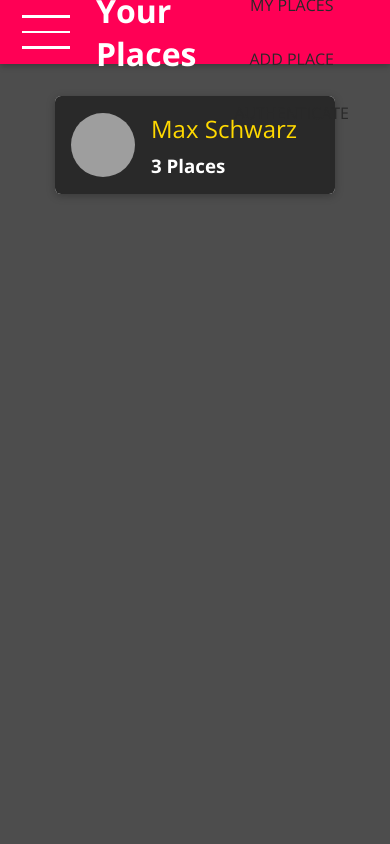
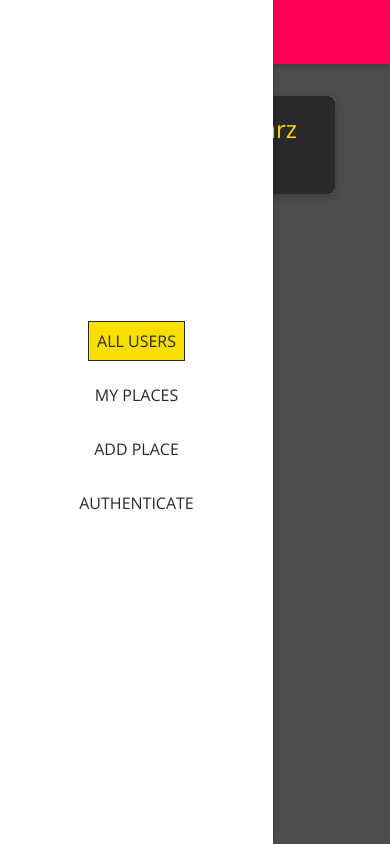
Before and after one commit to bashiroglu/learning-react-locationsapp-1, a React (Create React App) app: page / in a window 390 px wide. Built offline with nearby package versions, Linux system fonts and the light colour scheme; grey boxes are pictures that could not be loaded.

Commit message:
added side drawer comp for mobile view, used reactdom.createportals for first time

```diff
--- a/public/index.html
+++ b/public/index.html
@@ -28,6 +28,7 @@
   </head>
   <body>
     <noscript>You need to enable JavaScript to run this app.</noscript>
+    <div id="drawer-hook"></div>
     <div id="root"></div>
     <!--
       This HTML file is a template.
--- a/src/shared/components/navigation/MainNavigation.js
+++ b/src/shared/components/navigation/MainNavigation.js
@@ -3,10 +3,21 @@ import { Link } from 'react-router-dom';
 
 import MainHeader from './MainHeader';
 import NavLinks from './NavLinks';
+import SideDrawer from './SideDrawer';
+
 import './MainNavigation.css';
 
 const MainNavigation = props => {
   return (
+    <React.Fragment>
+      {/* react fragment won't be html
+    tag itself but give us funct of not being forced to wrap our comp
+     with(one more) html tag */}
+      <SideDrawer>
+        <nav className="main-navigation__drawer-nav">
+          <NavLinks />
+        </nav>
+      </SideDrawer>
       <MainHeader>
         <button className="main-navigation__menu-btn">
           <span />
@@ -14,12 +25,13 @@ const MainNavigation = props => {
           <span />
         </button>
         <h1 className="main-navigation__title">
-        <Link to="/">Your Places</Link>
+          <Link to="/">YourPlaces</Link>
         </h1>
-      <nav>
+        <nav className="main-navigation__header-nav">
           <NavLinks />
         </nav>
       </MainHeader>
+    </React.Fragment>
   );
 };
 
--- a/src/shared/components/navigation/SideDrawer.css
+++ b/src/shared/components/navigation/SideDrawer.css
@@ -0,0 +1,10 @@
+.side-drawer {
+  position: fixed;
+  left: 0;
+  top: 0;
+  z-index: 100;
+  height: 100vh;
+  width: 70%;
+  background: white;
+  box-shadow: 0 2px 8px rgba(0, 0, 0, 0.26);
+}
--- a/src/shared/components/navigation/SideDrawer.js
+++ b/src/shared/components/navigation/SideDrawer.js
@@ -0,0 +1,14 @@
+import React from 'react';
+import ReactDOM from 'react-dom';
+
+import './SideDrawer.css';
+
+const SideDrawer = props => {
+  const content = <aside className="side-drawer">{props.children}</aside>;
+
+  return ReactDOM.createPortal(content, document.getElementById('drawer-hook'));
+};/*ReactDOM.createPortal give us funct of adding comp outside of
+root div, we simplu say add this content to this part, kinda render function in
+app js but, we can sat ReactDOM.createPortal many times */
+
+export default SideDrawer;
```
Also changed, not shown: 1 other file (tests, documents, lock files or other folders). Lines whose indentation alone changed are shown as unchanged.
